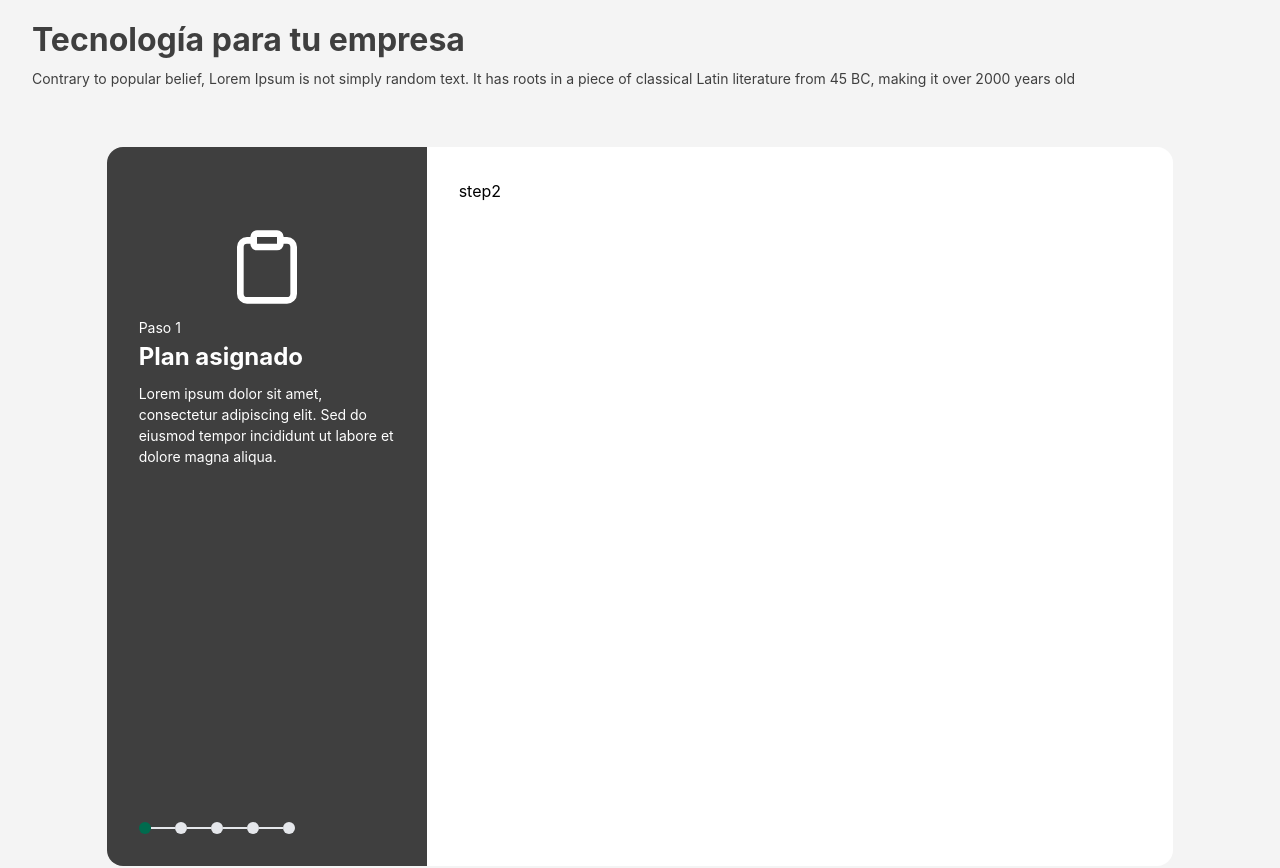
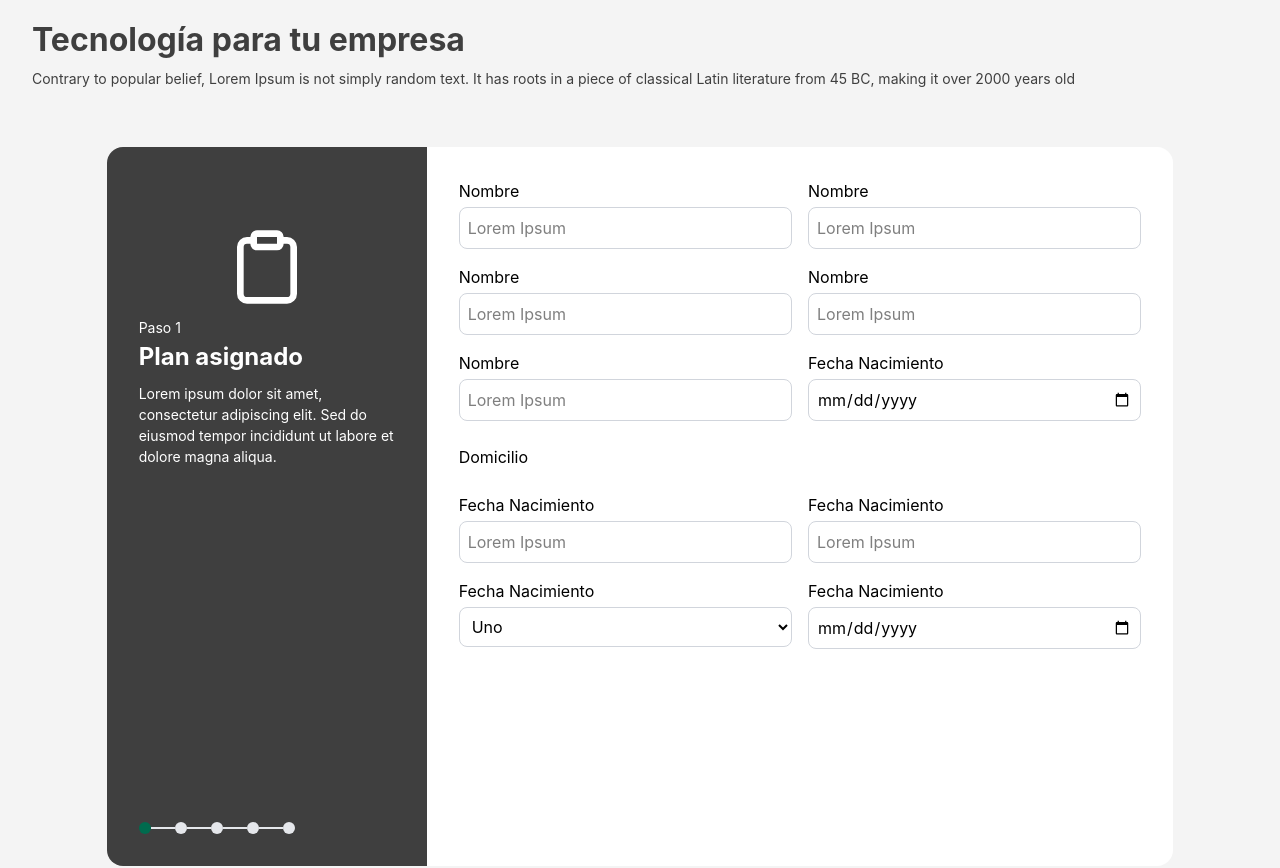
Before and after one commit to AleGCarranza/reto-hitss, a React (Vite) app: page / in a window 1280 px wide. Shown: the top 868 px of the page. Built offline with nearby package versions, Linux system fonts and the light colour scheme.

Commit message:
forms paso 2 esta listo

```diff
--- a/src/components/steps/StepTwo.jsx
+++ b/src/components/steps/StepTwo.jsx
@@ -1,10 +1,101 @@
-export default function StepTwo (){
-    return(
-
-        <div>
-step2
-        </div>
-
-    )
-
+export default function StepTwo() {
+  return (
+    <>
+      <form
+        onSubmit={(e) => e.preventDefault()}
+        className="grid grid-cols-2 gap-4"
+      >
+        <label className="flex flex-col gap-1">
+          <span>Nombre</span>
+          <input
+            type="text"
+            placeholder="Lorem Ipsum"
+            className="border border-gray-300 p-2 rounded-lg"
+          />
+        </label>
+        <label className="flex flex-col gap-1">
+          <span>Nombre</span>
+          <input
+            type="text"
+            placeholder="Lorem Ipsum"
+            className="border border-gray-300 p-2 rounded-lg"
+          />
+        </label>
+        <label className="flex flex-col gap-1">
+          <span>Nombre</span>
+          <input
+            type="text"
+            placeholder="Lorem Ipsum"
+            className="border border-gray-300 p-2 rounded-lg"
+          />
+        </label>
+        <label className="flex flex-col gap-1">
+          <span>Nombre</span>
+          <input
+            type="text"
+            placeholder="Lorem Ipsum"
+            className="border border-gray-300 p-2 rounded-lg"
+          />
+        </label>
+        <label className="flex flex-col gap-1">
+          <span>Nombre</span>
+          <input
+            type="text"
+            placeholder="Lorem Ipsum"
+            className="border border-gray-300 p-2 rounded-lg"
+          />
+        </label>
+        <label className="flex flex-col gap-1">
+          <span>Fecha Nacimiento</span>
+          <input
+            type="date"
+            placeholder="Lorem Ipsum"
+            className="border border-gray-300 p-2 rounded-lg"
+          />
+        </label>
+      </form>
+      <h3>Domicilio</h3>
+      <form
+        onSubmit={(e) => e.preventDefault()}
+        className="grid grid-cols-2 gap-4"
+      >
+        <label className="flex flex-col gap-1">
+          <span>Fecha Nacimiento</span>
+          <input
+            type="text"
+            placeholder="Lorem Ipsum"
+            className="border border-gray-300 p-2 rounded-lg"
+          />
+        </label>
+        <label className="flex flex-col gap-1">
+          <span>Fecha Nacimiento</span>
+          <input
+            type="text"
+            placeholder="Lorem Ipsum"
+            className="border border-gray-300 p-2 rounded-lg"
+          />
+        </label>
+        <label className="flex flex-col gap-1">
+          <span>Fecha Nacimiento</span>
+          <select
+            name="dropdown"
+            id="12"
+            className="border border-gray-300 p-2 rounded-lg"
+          >
+            <option value="1">Uno</option>
+            <option value="2">Dos</option>
+            <option value="3">Tres</option>
+          </select>
+        </label>
+        <label className="flex flex-col gap-1">
+          <span>Fecha Nacimiento</span>
+          <input
+            type="date"
+            placeholder="Lorem Ipsum"
+            className="border border-gray-300 p-2 rounded-lg"
+          />
+        </label>
+      </form>
+    </>
+  );
 }
```
